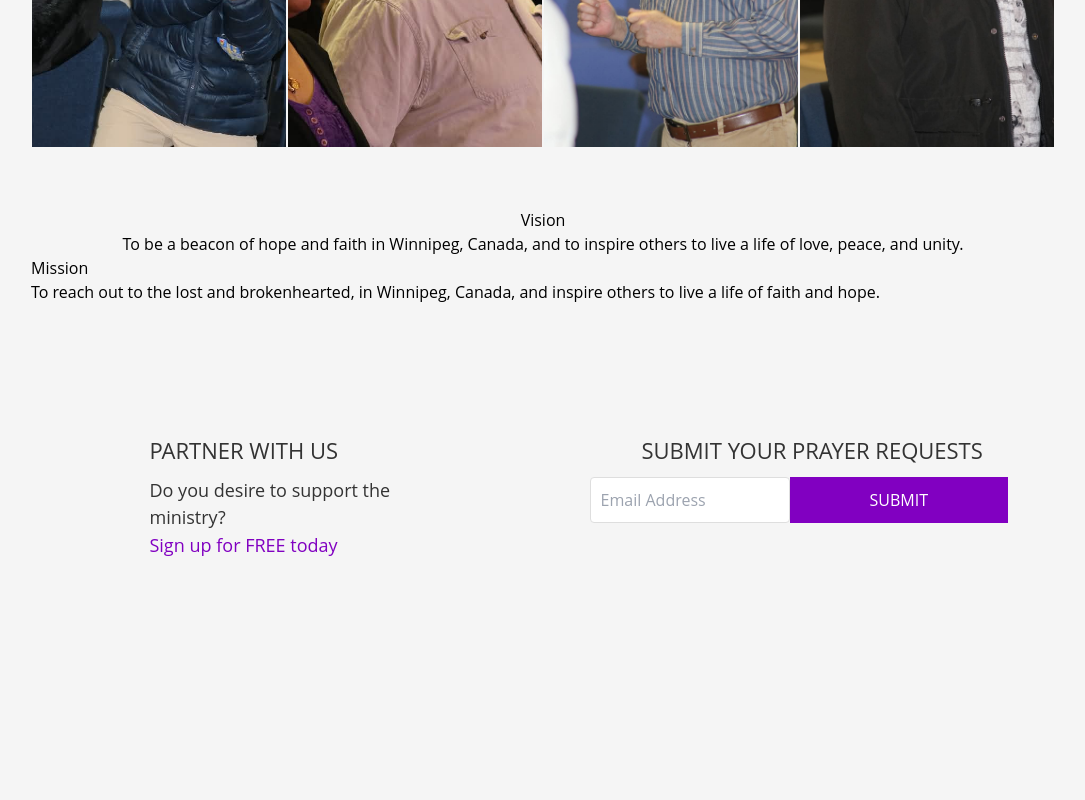
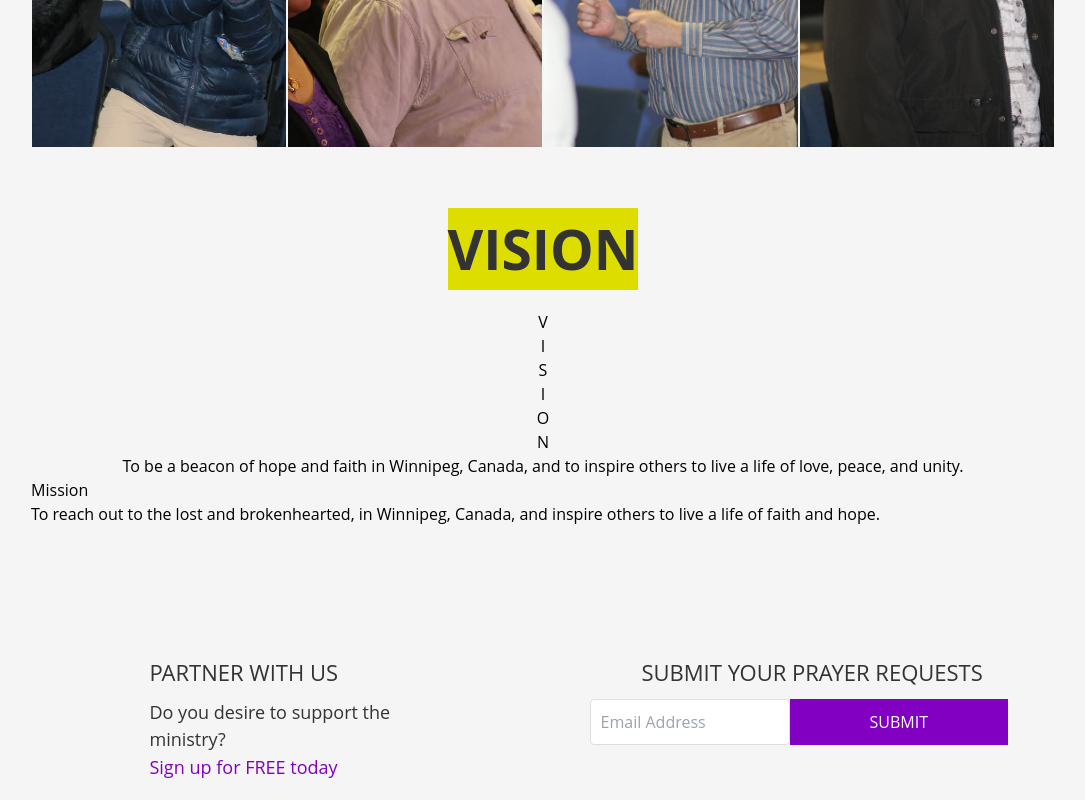
Before and after one commit to Leche90/ChurchApp, a React (Vite) app: page / in a window 1280 px wide. Shown: the part 3141-3941 px from the top of the page, without its empty margins (97-1182 px from the left). Before the commit the page ends 3719 px from the top, so only its background shows below. Built offline with nearby package versions, Linux system fonts and the light colour scheme.

Commit message:
updated vision

```diff
--- a/src/components/Vision/Vision.css
+++ b/src/components/Vision/Vision.css
@@ -6,11 +6,21 @@
     margin-top: 60px;
 }
 
-.vision-h3 {
-    font-size: 25px;
+.vision {
+    font-size: 55px;
     color: #333;
-    font-weight: 300;
+    font-weight: 700;
     margin-bottom: 20px;
     align-items: center;
     text-align: center;
+    animation-name: vision;
+    animation-duration: 4s;
+    animation-iteration-count: infinite;
 }
+
+@keyframes vision {
+    0% { background-color: rgb(0, 247, 255); left: 0px; top:0px;}
+    25% { background-color: rgb(238, 255, 0); left: 200px; top: 200px;}
+    50% { background-color: #b3ff00; left:200px; top: 0px;}
+    75% { background-color: #ffc400; left: 0px; top: 200px;}
+}
--- a/src/components/Vision/Vision.tsx
+++ b/src/components/Vision/Vision.tsx
@@ -4,11 +4,17 @@ import './Vision.css'
 const Vision: React.FC = () => {
   return (
     <div className='vision-container'>
-            <h3 className='vision'>Vision</h3>
-            <p className='vision-text'>
-                To be a beacon of hope and faith in Winnipeg, Canada, and to inspire others to live a life of love, peace, and unity.
-            </p>
-        </div>
+      <h3 className='vision'>VISION</h3>
+        <span className="letter">V</span>
+        <span className="letter">I</span>
+        <span className="letter">S</span>
+        <span className="letter">I</span>
+        <span className="letter">O</span>
+        <span className="letter">N</span>
+        <p className='vision-text'>
+            To be a beacon of hope and faith in Winnipeg, Canada, and to inspire others to live a life of love, peace, and unity.
+        </p>
+    </div>
   )
 }
 
```
